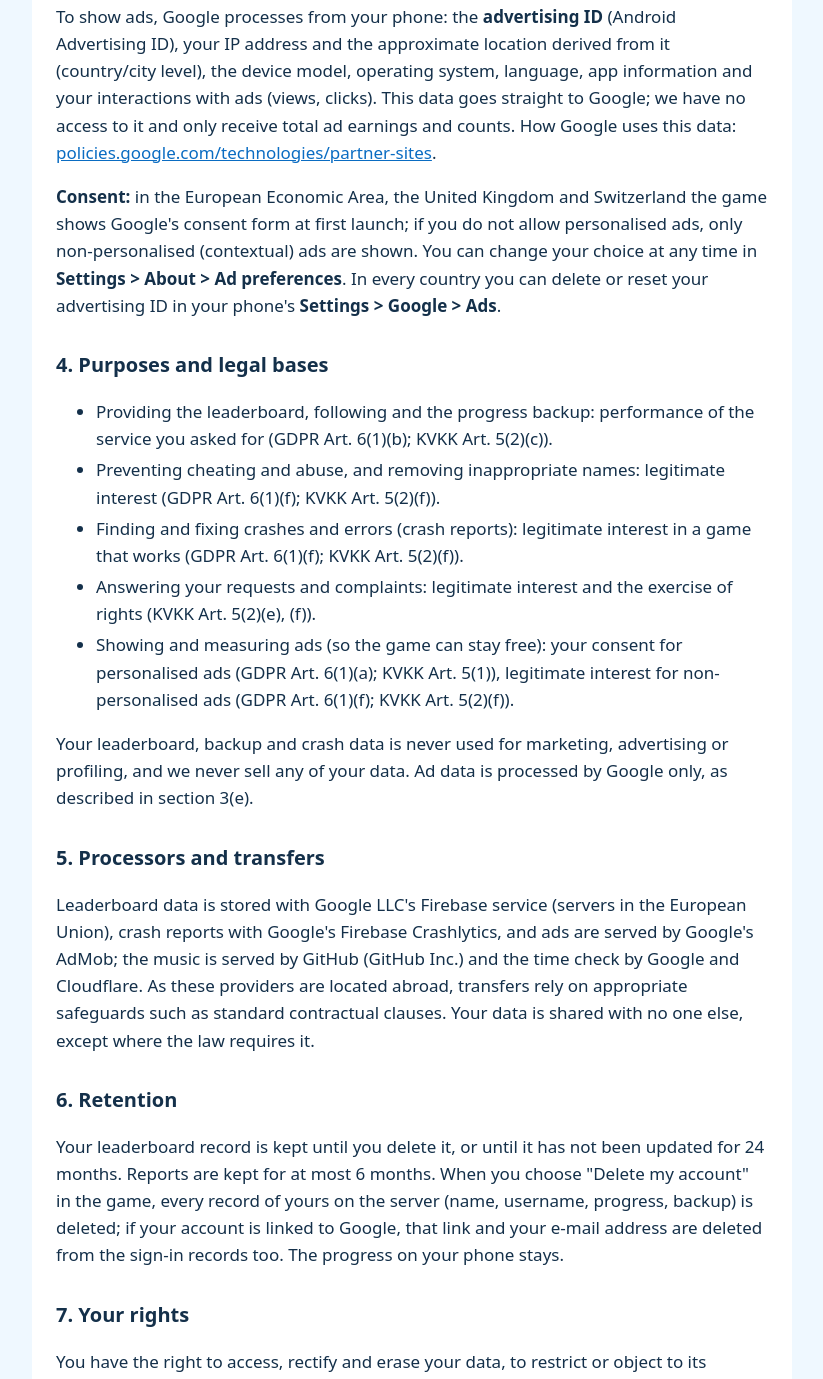
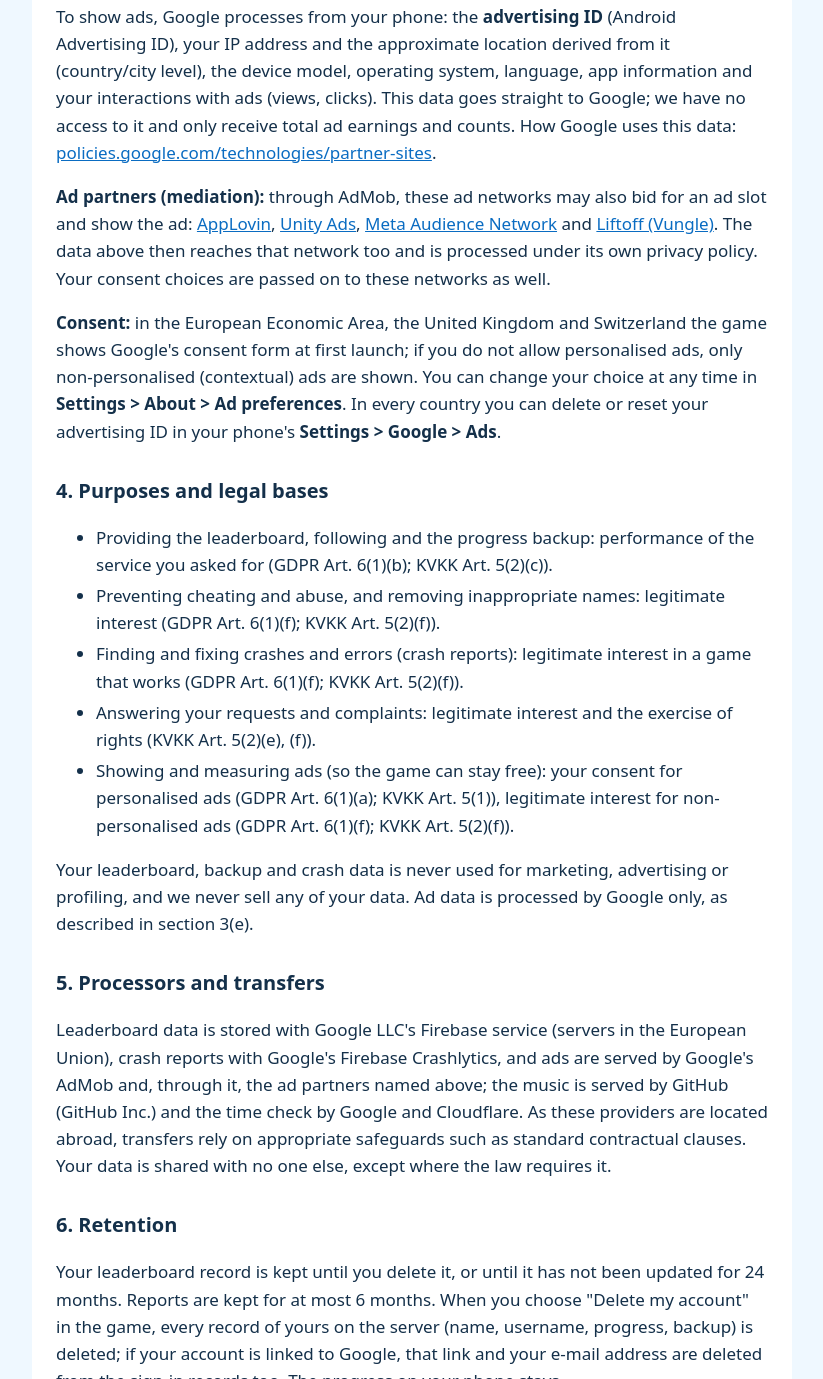
Before and after one commit to selahattineyyupyagmur/vaseboom-public, a plain HTML site: page legal/en/gizlilik.html in a window 1280 px wide. Shown: the part 2178-3557 px from the top of the page, without its empty margins (228-1051 px from the left). Drawn offline with Linux system fonts and the light colour scheme.

Commit message:
Privacy policy (en): ad partners through AdMob mediation

```diff
--- a/legal/en/gizlilik.html
+++ b/legal/en/gizlilik.html
@@ -56,6 +56,7 @@
 <li><b>Ads between levels:</b> only after the first 15 levels, at most once every few levels and at least 2.5 minutes apart, and only when a level has ended.</li>
 </ul>
 <p>To show ads, Google processes from your phone: the <b>advertising ID</b> (Android Advertising ID), your IP address and the approximate location derived from it (country/city level), the device model, operating system, language, app information and your interactions with ads (views, clicks). This data goes straight to Google; we have no access to it and only receive total ad earnings and counts. How Google uses this data: <a href="https://policies.google.com/technologies/partner-sites">policies.google.com/technologies/partner-sites</a>.</p>
+<p><b>Ad partners (mediation):</b> through AdMob, these ad networks may also bid for an ad slot and show the ad: <a href="https://www.applovin.com/privacy/">AppLovin</a>, <a href="https://unity.com/legal/game-player-and-app-user-privacy-policy">Unity Ads</a>, <a href="https://www.facebook.com/privacy/policy/">Meta Audience Network</a> and <a href="https://liftoff.io/privacy-policy/">Liftoff (Vungle)</a>. The data above then reaches that network too and is processed under its own privacy policy. Your consent choices are passed on to these networks as well.</p>
 <p><b>Consent:</b> in the European Economic Area, the United Kingdom and Switzerland the game shows Google's consent form at first launch; if you do not allow personalised ads, only non-personalised (contextual) ads are shown. You can change your choice at any time in <b>Settings &gt; About &gt; Ad preferences</b>. In every country you can delete or reset your advertising ID in your phone's <b>Settings &gt; Google &gt; Ads</b>.</p>
 
 <h2>4. Purposes and legal bases</h2>
@@ -69,7 +70,7 @@
 <p>Your leaderboard, backup and crash data is never used for marketing, advertising or profiling, and we never sell any of your data. Ad data is processed by Google only, as described in section 3(e).</p>
 
 <h2>5. Processors and transfers</h2>
-<p>Leaderboard data is stored with Google LLC's Firebase service (servers in the European Union), crash reports with Google's Firebase Crashlytics, and ads are served by Google's AdMob; the music is served by GitHub (GitHub Inc.) and the time check by Google and Cloudflare. As these providers are located abroad, transfers rely on appropriate safeguards such as standard contractual clauses. Your data is shared with no one else, except where the law requires it.</p>
+<p>Leaderboard data is stored with Google LLC's Firebase service (servers in the European Union), crash reports with Google's Firebase Crashlytics, and ads are served by Google's AdMob and, through it, the ad partners named above; the music is served by GitHub (GitHub Inc.) and the time check by Google and Cloudflare. As these providers are located abroad, transfers rely on appropriate safeguards such as standard contractual clauses. Your data is shared with no one else, except where the law requires it.</p>
 
 <h2>6. Retention</h2>
 <p>Your leaderboard record is kept until you delete it, or until it has not been updated for 24 months. Reports are kept for at most 6 months. When you choose "Delete my account" in the game, every record of yours on the server (name, username, progress, backup) is deleted; if your account is linked to Google, that link and your e-mail address are deleted from the sign-in records too. The progress on your phone stays.</p>
```
